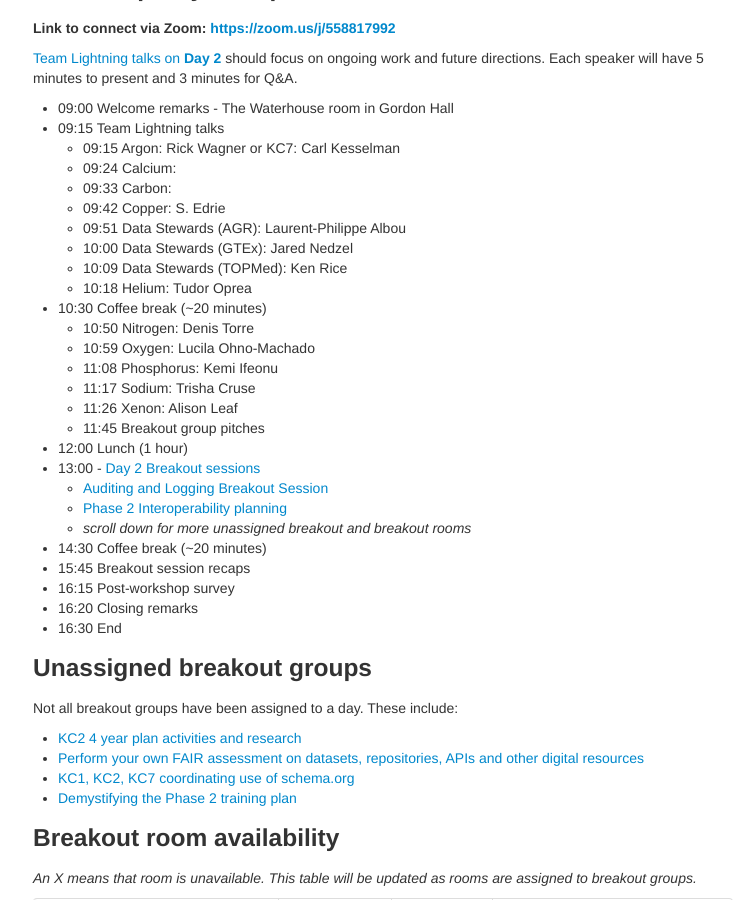
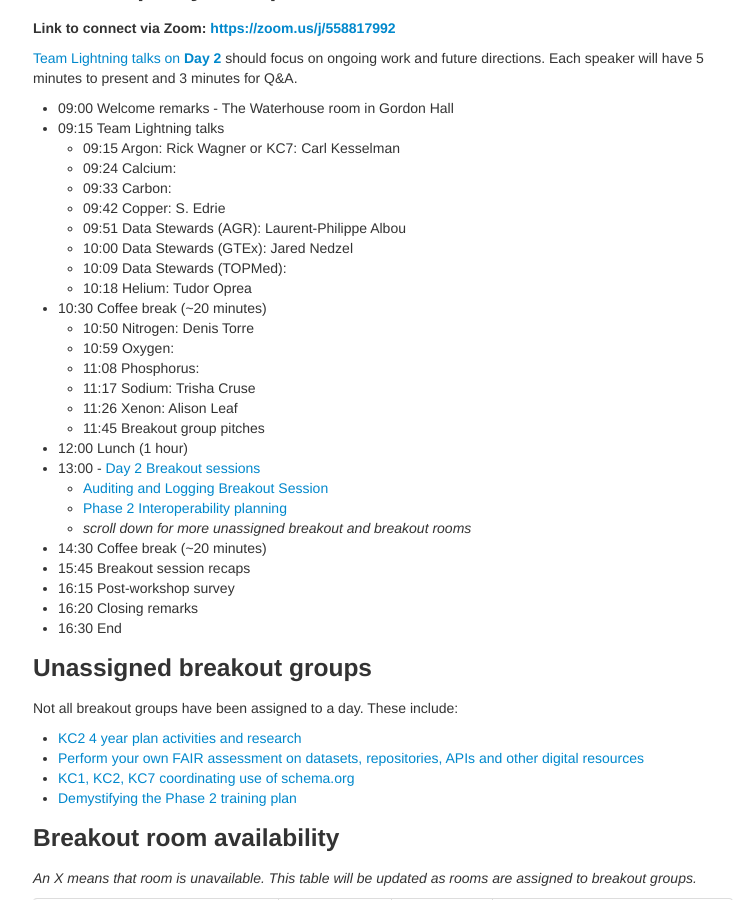
Before and after one commit to dcppc/2018-september-workshop, a Jekyll site: the page built from docs/agenda.md, in a window 1280 px wide and 900 px high, scrolled down 1260 px. Shown: the whole window, without its empty margins (257-992 px from the left). Built offline with Jekyll 4.4.1, drawn with Linux system fonts in a browser that asks for light colours.

Commit message:
remove assumptions

```diff
--- a/docs/agenda.md
+++ b/docs/agenda.md
@@ -68,12 +68,12 @@ should focus on ongoing work and future directions. Each speaker will have 5 min
 	- 09:42 Copper: S. Edrie
 	- 09:51 Data Stewards (AGR): Laurent-Philippe Albou
 	- 10:00 Data Stewards (GTEx): Jared Nedzel
-	- 10:09 Data Stewards (TOPMed): Ken Rice
+	- 10:09 Data Stewards (TOPMed):
 	- 10:18 Helium: Tudor Oprea
 - 10:30 Coffee break (~20 minutes)
 	- 10:50 Nitrogen: Denis Torre
-	- 10:59 Oxygen: Lucila Ohno-Machado
-	- 11:08 Phosphorus: Kemi Ifeonu
+	- 10:59 Oxygen:
+	- 11:08 Phosphorus:
 	- 11:17 Sodium: Trisha Cruse
 	- 11:26 Xenon: Alison Leaf
 	- 11:45 Breakout group pitches
```
